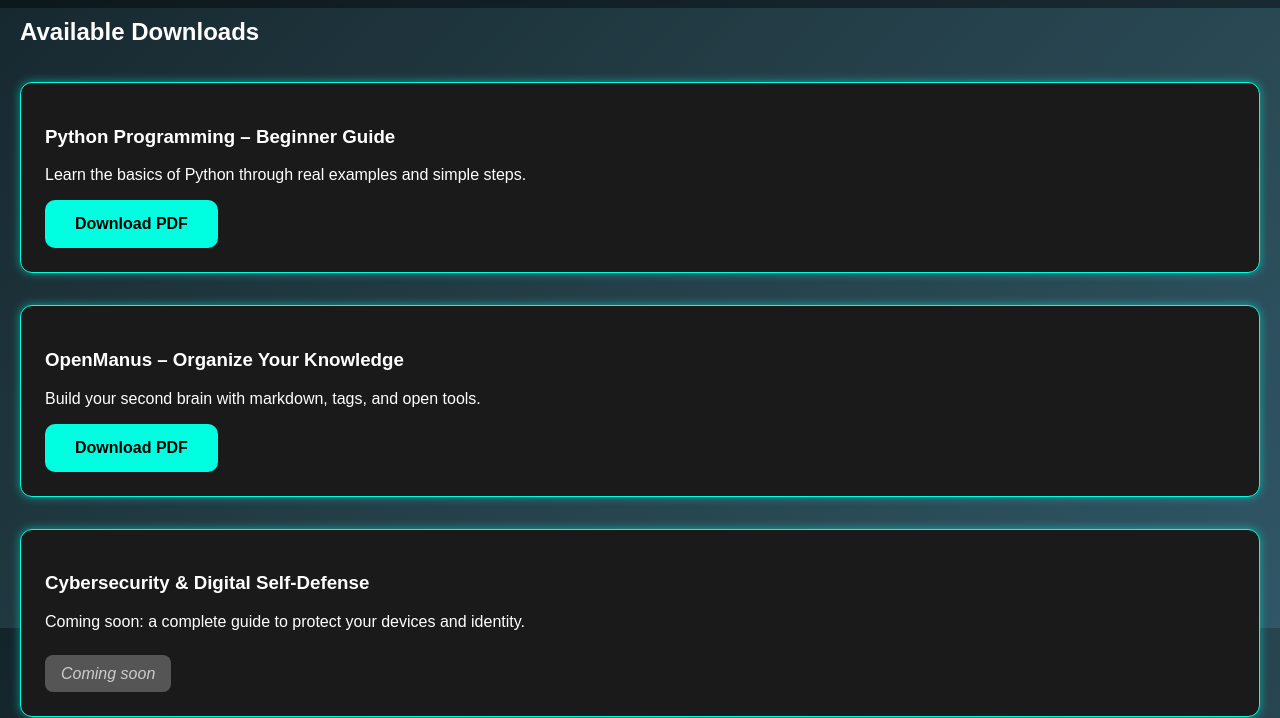
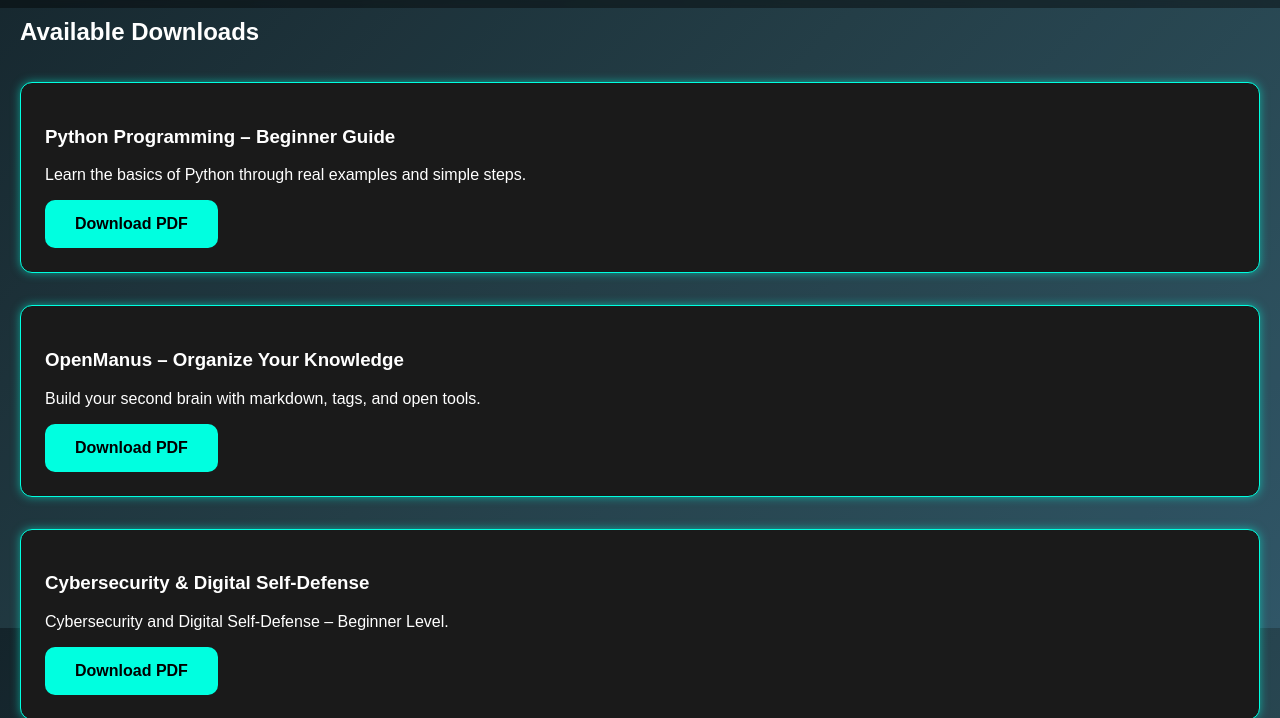
Before and after one commit to xNemo66X/myndus-site, a plain HTML site: page courses.html in a window 1280 px wide. Shown: the part 172-890 px from the top of the page. Drawn offline with Linux system fonts and the light colour scheme.

Commit message:
Update courses.html

```diff
--- a/courses.html
+++ b/courses.html
@@ -29,8 +29,8 @@
 
     <div class="course">
       <h3> Cybersecurity & Digital Self-Defense</h3>
-      <p>Coming soon: a complete guide to protect your devices and identity.</p>
-      <span class="coming-soon">Coming soon</span>
+      <p>Cybersecurity and Digital Self-Defense – Beginner Level.</p>
+      <a class="download-button" href="articles/cybersecurity.pdf" target="_blank">Download PDF</a>
     </div>
   </section>
   <script>
```
